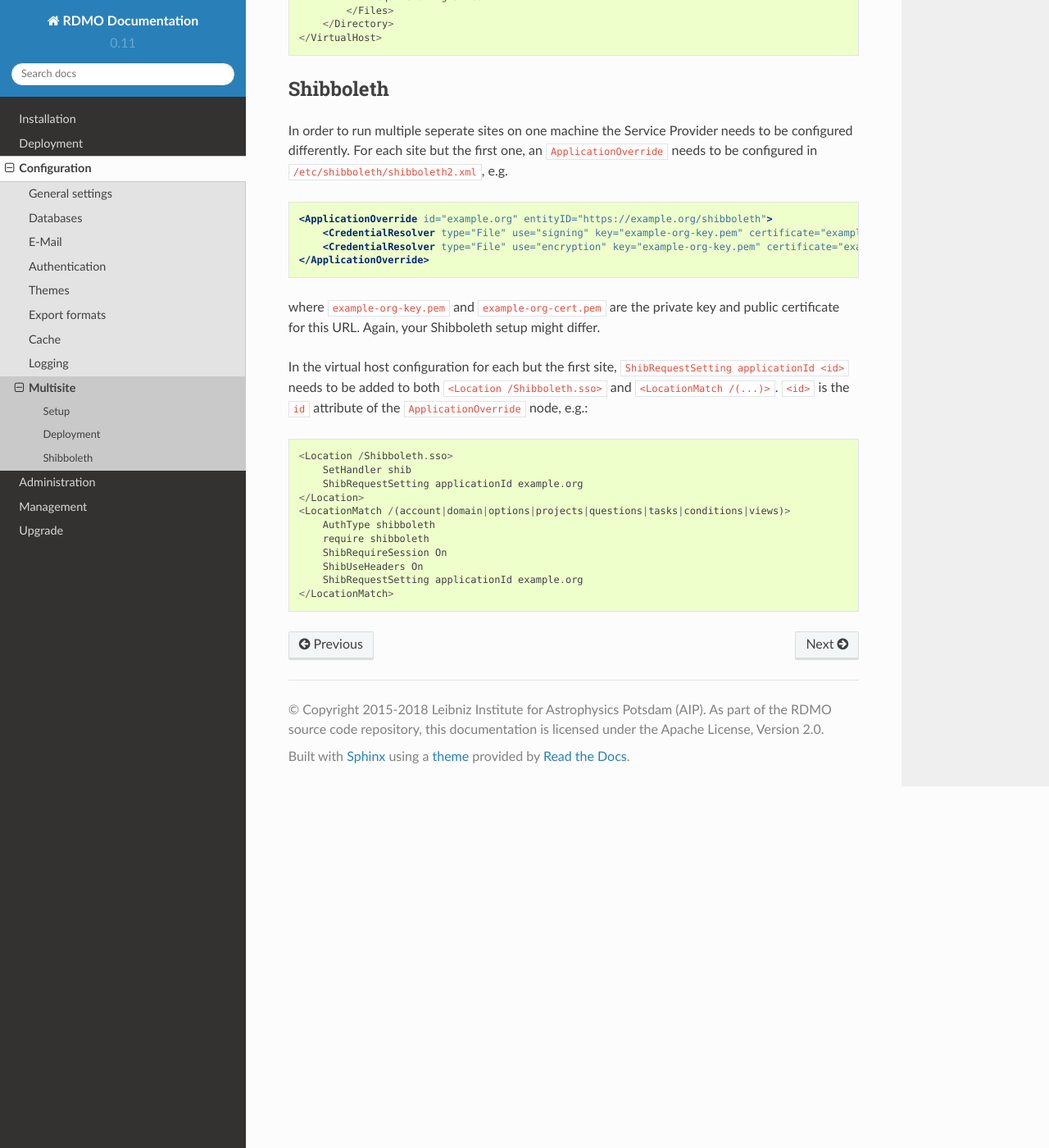
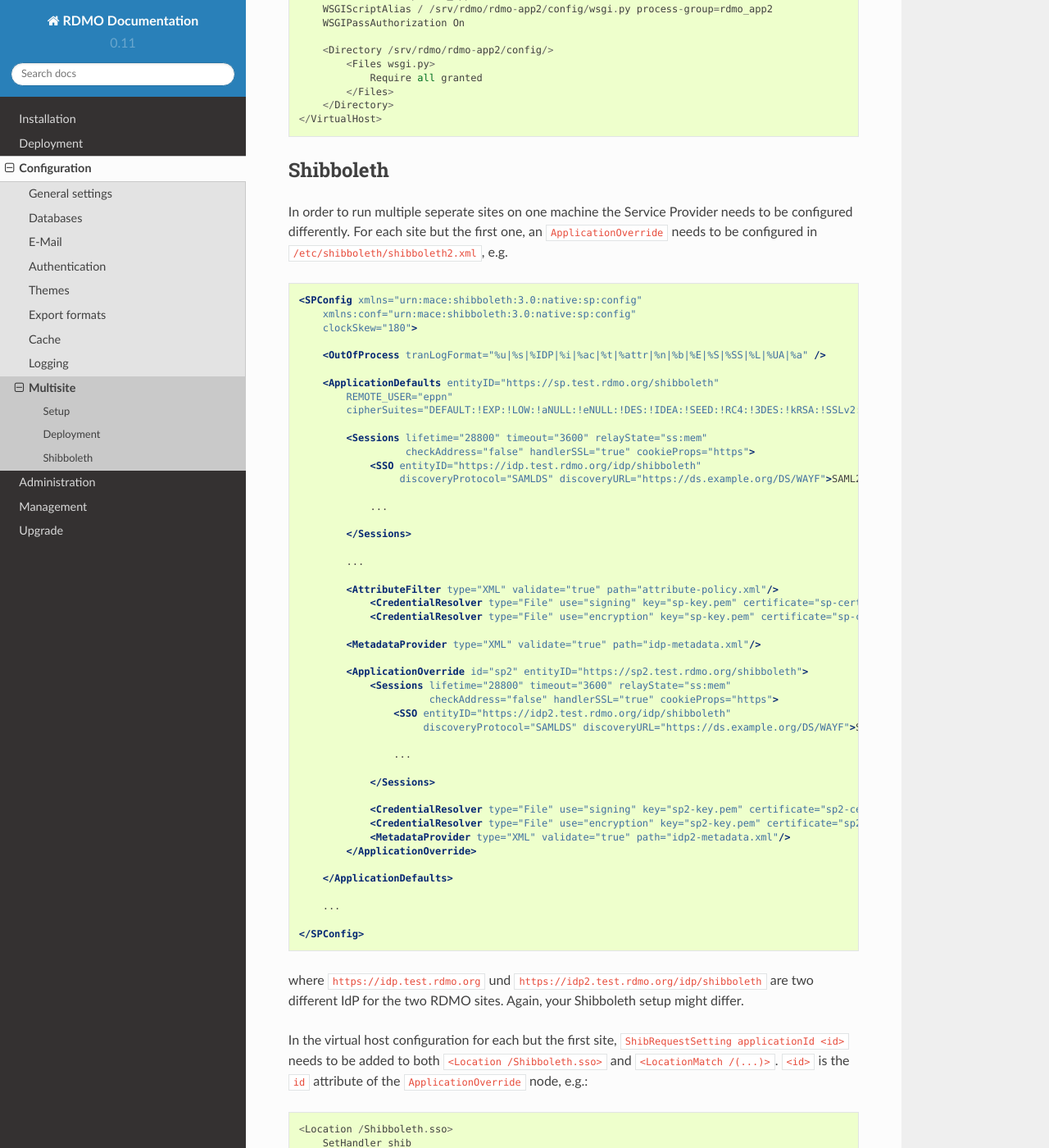
Before and after one commit to rdmorganiser/rdmo-docs, a Sphinx documentation site: the page built from docs/configuration/multisite.md, in a window 1280 px wide and 1400 px high, scrolled down 1851 px. Shown: the whole window at 82% size. Built offline with Sphinx 7.4.7 and the Read the Docs theme 2.0.0, drawn with Linux system fonts in a browser that asks for light colours; some of the changed text lies outside the part shown.

Commit message:
Update multisite

````diff
--- a/docs/configuration/multisite.md
+++ b/docs/configuration/multisite.md
@@ -6,14 +6,16 @@ Multisite
     The following feature is not available in the released version of RDMO yet. It will be part of a future version.
 ```
 
-RDMO can be operated in a multi site setup, connecting several different `rdmo-apps` with different URLs and Themes, on one Server with one common Database. The different Sites will share their Catalogs, Views, etc., but the availability of this Content can be restricted among the Sites. Users can log in into any of the sites (if the authentication method allows) and projects can be shared among sites.
+RDMO can be operated in a multi site setup, connecting several different `rdmo-apps` with different URLs and Themes, on one Server with one common Database. The different Sites will share their Catalogs, Views, etc., but the availability of this Content can be restricted among the Sites. Users can log in into any of the sites (if the authentication method allows) and projects can be shared among sites. Each of these RDMO Sites has its own `rdmo-app` directory and its own configuration (`config/settings/local.py`).
 
 Setup
 -----
 
-To setup such a multi site installation, you need to start with a regular RDMO instance as described in [installation](../installation).
+To setup such a multi site installation, you need to start with a regular RDMO instance as described in [installation](../installation). In principle, an existing RDMO instance can be extended to a multi site installation, but in this documentation we assume a fresh installation.
 
-* Create the virtual enviroment outside the `rdmo-app`, e.g. in `/srv/rdmo/env`. Otherwise, follow the instructions as usual, but add `MULTISITE = True` to `config/settings/local.py`. This enables the multi site features in the user interface.
+* Create the virtual enviroment outside the `rdmo-app`, e.g. in `/srv/rdmo/env`. In a multi site setup all RDMO sites use **the same** virtual enviroment. RDMO and the other python dependencies need to be updated only once for the whole installation.
+
+* Otherwise, follow the instructions as usual, but add `MULTISITE = True` to `config/settings/local.py`. This enables the multi site features in the user interface.
 
 * After the installation, login to the admin interface and add your additional sites in the Sites section as described [here](../administration/site). Note the numerical ID of the different Sites as shown in the URL when editing the Site (e.g. `http://localhost:8000/admin/sites/site/2/change/`).
 
@@ -84,13 +86,56 @@ Shibboleth
 In order to run multiple seperate sites on one machine the Service Provider needs to be configured differently. For each site but the first one, an `ApplicationOverride` needs to be configured in `/etc/shibboleth/shibboleth2.xml`, e.g.
 
 ```xml
-<ApplicationOverride id="example.org" entityID="https://example.org/shibboleth">
-    <CredentialResolver type="File" use="signing" key="example-org-key.pem" certificate="example-org-cert.pem"/>
-    <CredentialResolver type="File" use="encryption" key="example-org-key.pem" certificate="example-org-cert.pem"/>
-</ApplicationOverride>
+<SPConfig xmlns="urn:mace:shibboleth:3.0:native:sp:config"
+    xmlns:conf="urn:mace:shibboleth:3.0:native:sp:config"
+    clockSkew="180">
+
+    <OutOfProcess tranLogFormat="%u|%s|%IDP|%i|%ac|%t|%attr|%n|%b|%E|%S|%SS|%L|%UA|%a" />
+
+    <ApplicationDefaults entityID="https://sp.test.rdmo.org/shibboleth"
+        REMOTE_USER="eppn"
+        cipherSuites="DEFAULT:!EXP:!LOW:!aNULL:!eNULL:!DES:!IDEA:!SEED:!RC4:!3DES:!kRSA:!SSLv2:!SSLv3:!TLSv1:!TLSv1.1">
+
+        <Sessions lifetime="28800" timeout="3600" relayState="ss:mem"
+                  checkAddress="false" handlerSSL="true" cookieProps="https">
+            <SSO entityID="https://idp.test.rdmo.org/idp/shibboleth"
+                 discoveryProtocol="SAMLDS" discoveryURL="https://ds.example.org/DS/WAYF">SAML2</SSO>
+
+            ...
+
+        </Sessions>
+
+        ...
+
+        <AttributeFilter type="XML" validate="true" path="attribute-policy.xml"/>
+            <CredentialResolver type="File" use="signing" key="sp-key.pem" certificate="sp-cert.pem"/>
+            <CredentialResolver type="File" use="encryption" key="sp-key.pem" certificate="sp-cert.pem"/>
+
+        <MetadataProvider type="XML" validate="true" path="idp-metadata.xml"/>
+
+        <ApplicationOverride id="sp2" entityID="https://sp2.test.rdmo.org/shibboleth">
+            <Sessions lifetime="28800" timeout="3600" relayState="ss:mem"
+                      checkAddress="false" handlerSSL="true" cookieProps="https">
+                <SSO entityID="https://idp2.test.rdmo.org/idp/shibboleth"
+                     discoveryProtocol="SAMLDS" discoveryURL="https://ds.example.org/DS/WAYF">SAML2</SSO>
+
+                ...
+
+            </Sessions>
+
+            <CredentialResolver type="File" use="signing" key="sp2-key.pem" certificate="sp2-cert.pem"/>
+            <CredentialResolver type="File" use="encryption" key="sp2-key.pem" certificate="sp2-cert.pem"/>
+            <MetadataProvider type="XML" validate="true" path="idp2-metadata.xml"/>
+        </ApplicationOverride>
+
+    </ApplicationDefaults>
+
+    ...
+
+</SPConfig>
 ```
 
-where `example-org-key.pem` and `example-org-cert.pem` are the private key and public certificate for this URL. Again, your Shibboleth setup might differ.
+where `https://idp.test.rdmo.org` und `https://idp2.test.rdmo.org/idp/shibboleth` are two different IdP for the two RDMO sites. Again, your Shibboleth setup might differ.
 
 In the virtual host configuration for each but the first site, `ShibRequestSetting applicationId <id>` needs to be added to both `<Location /Shibboleth.sso>` and `<LocationMatch /(...)>`. `<id>` is the `id` attribute of the `ApplicationOverride` node, e.g.:
 
````
